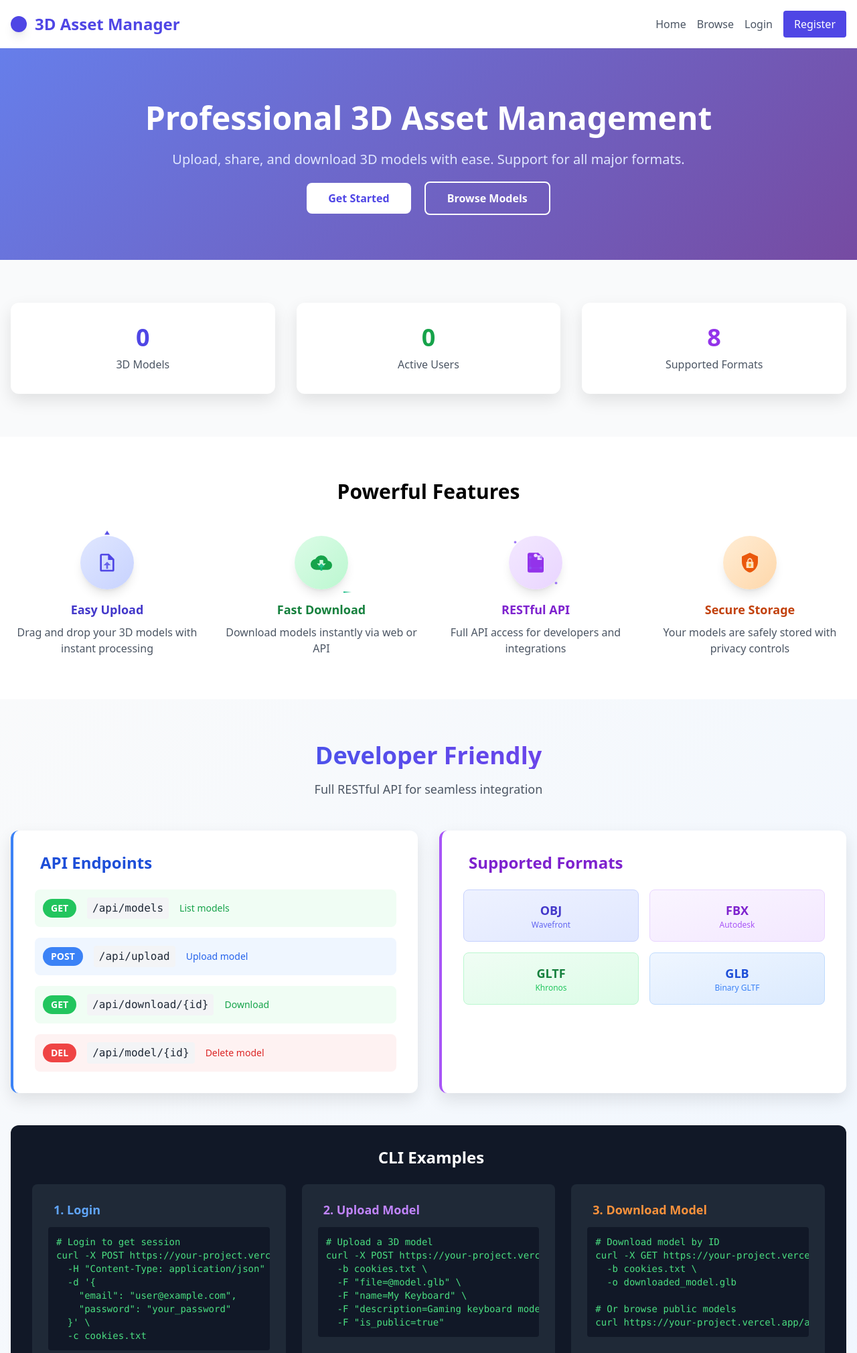
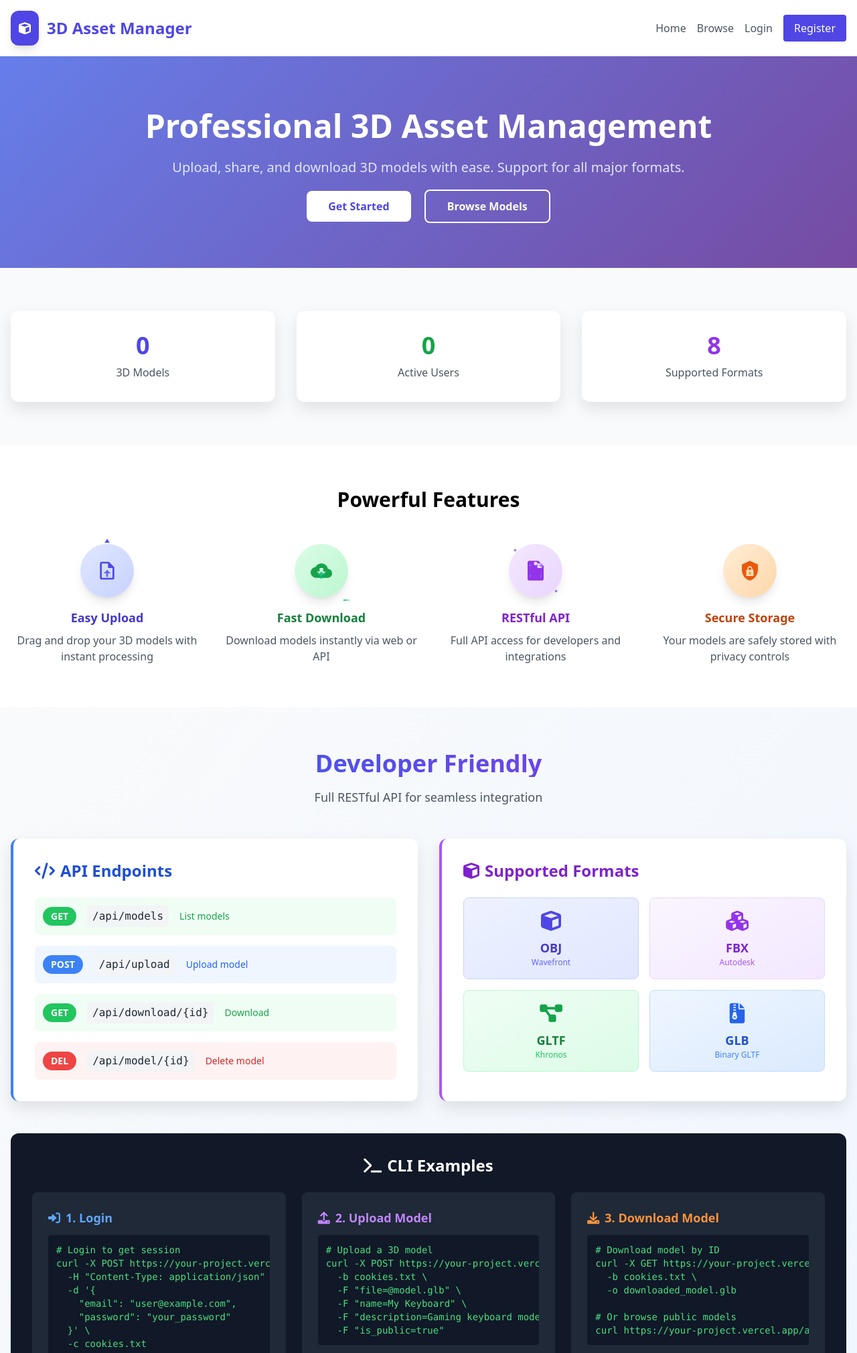
Before and after one commit to Deep-Dey1/3d-asset-manager-vercel-migration, a Flask app: page / in a window 1280 px wide. Shown: the top 2020 px of the page at 67% size. Run offline with Flask 3, Linux system fonts and the light colour scheme; parts of the project's set-up code (start-up, migrations or seed data) failed here and were passed over; some libraries are stand-ins or nearby versions.

Commit message:
Fix missing FontAwesome icons on home and browse pages by adding CSS link to base_3d.html

```diff
--- a/app/templates/base_3d.html
+++ b/app/templates/base_3d.html
@@ -5,6 +5,7 @@
     <meta name="viewport" content="width=device-width, initial-scale=1.0">
     <title>{% block title %}3D Asset Manager{% endblock %}</title>
     <script src="https://cdn.tailwindcss.com"></script>
+    <link href="https://cdnjs.cloudflare.com/ajax/libs/font-awesome/6.0.0/css/all.min.css" rel="stylesheet">
     <!-- Model Viewer for 3D model rendering -->
     <script type="module" src="https://ajax.googleapis.com/ajax/libs/model-viewer/4.0.0/model-viewer.min.js"></script>
     <script>
```
